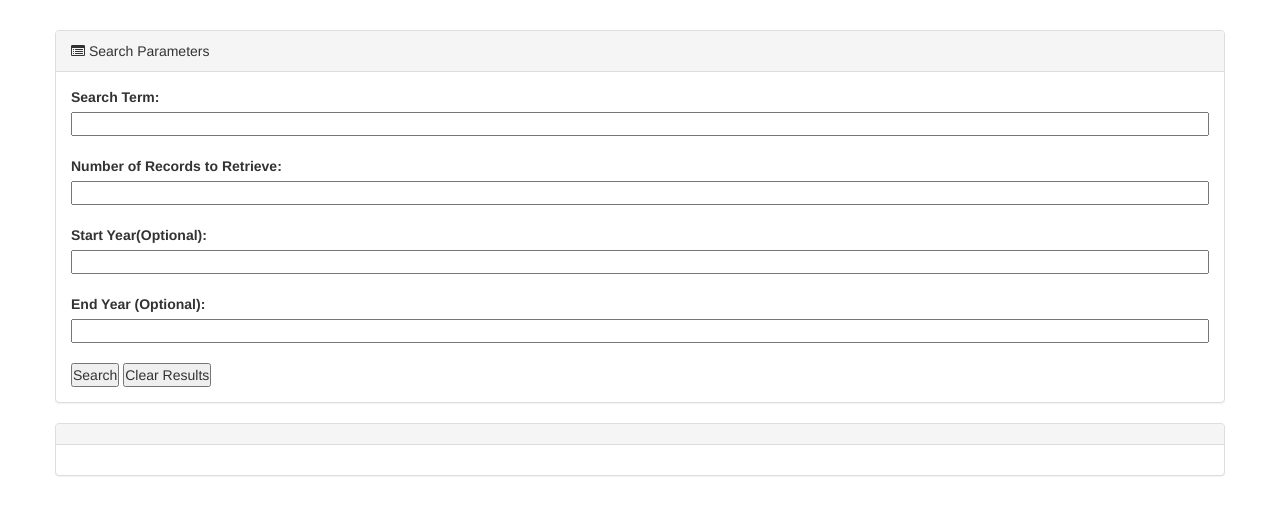
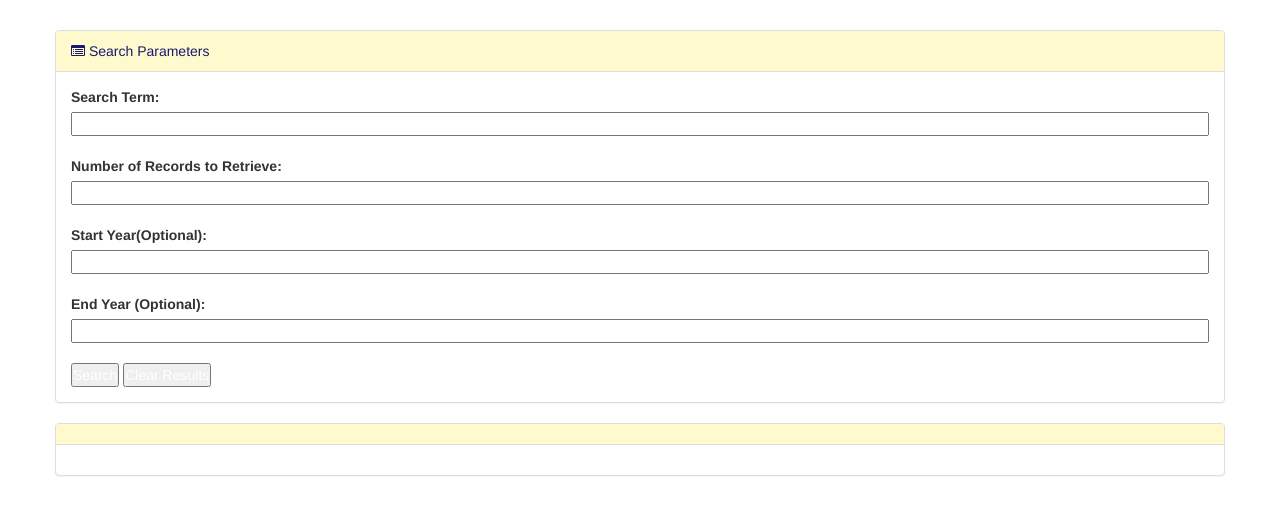
Before and after one commit to LyleHorowitz/NYTSearch, a plain HTML site: page index.html in a window 1280 px wide. Shown: the part 195-710 px from the top of the page. Drawn offline with nearby package versions, Linux system fonts and the light colour scheme; no server answers.

Commit message:
changed style

```diff
--- a/style.css
+++ b/style.css
@@ -15,7 +15,7 @@
 	margin-bottom: 30px;
 }
 
-.panel-heading {
+.panel-default .panel-heading {
 	background-color: lemonchiffon;
 	color: midnightblue;
 }
@@ -23,3 +23,13 @@
 input {
 	width: 100%;
 }
+
+.panel-heading {
+	background-color: lemonchiffon;
+	color: midnightblue;
+	overflow: inherit;
+}
+
+button {
+	color: white;
+}
```
